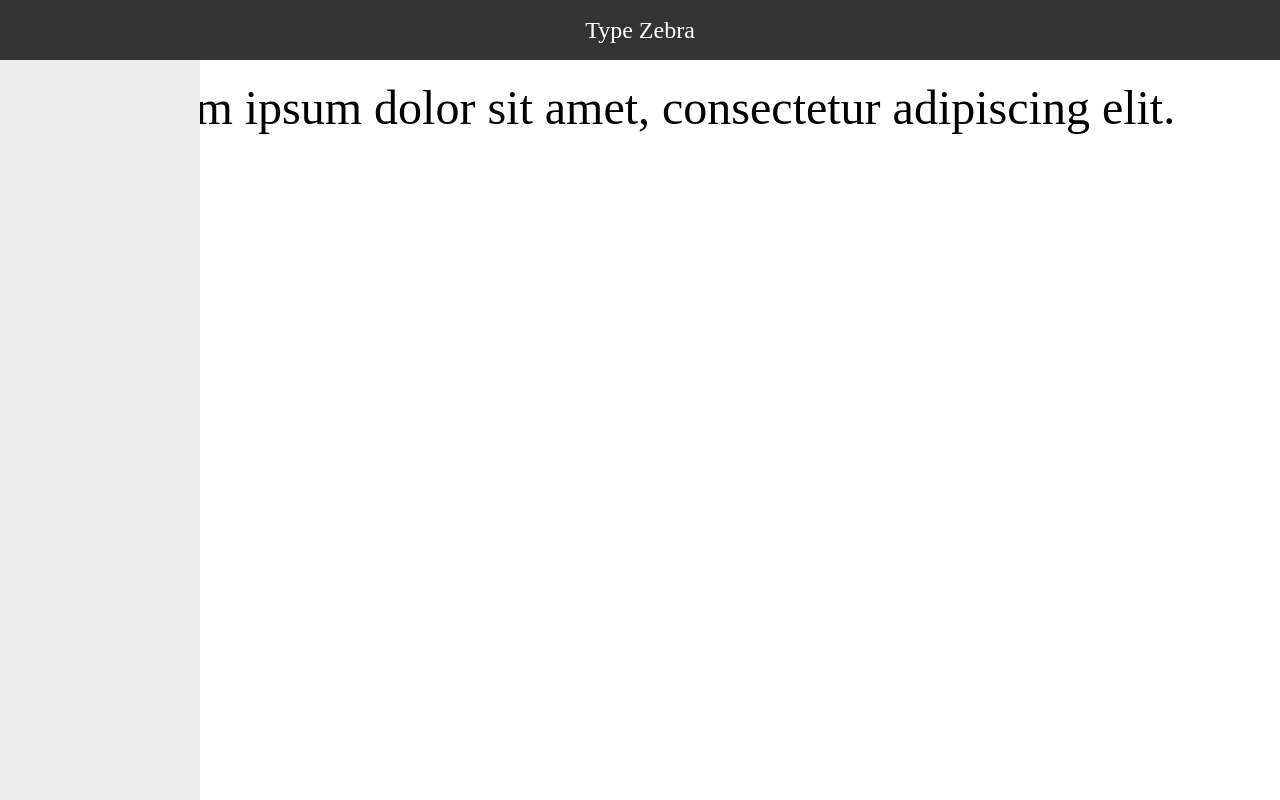
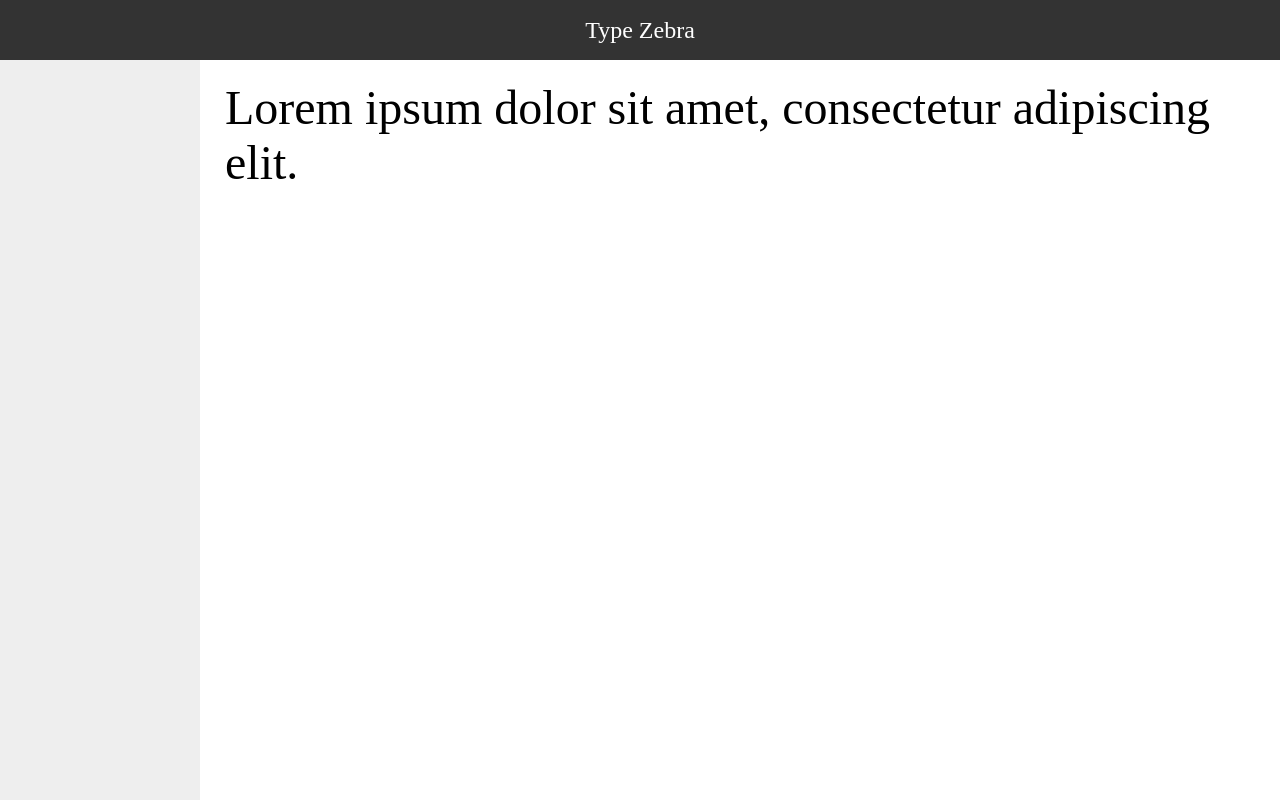
Before and after one commit to sushaantu/tzv2, a plain HTML site: page index.html in a window 1280 px wide. Drawn offline with Linux system fonts and the light colour scheme; no server answers.

Commit message:
it works

```diff
--- a/style.css
+++ b/style.css
@@ -35,8 +35,10 @@
 .main-content {
   display: flex;
   flex-direction: column;
-  align-items: center;
+  align-items: flex-start;
   font-size: 36px;
+  margin-left: 200px;
+  padding: 0px 15px 15px 25px;
 }
 .selected-font {
   font-size: 48px;
```
